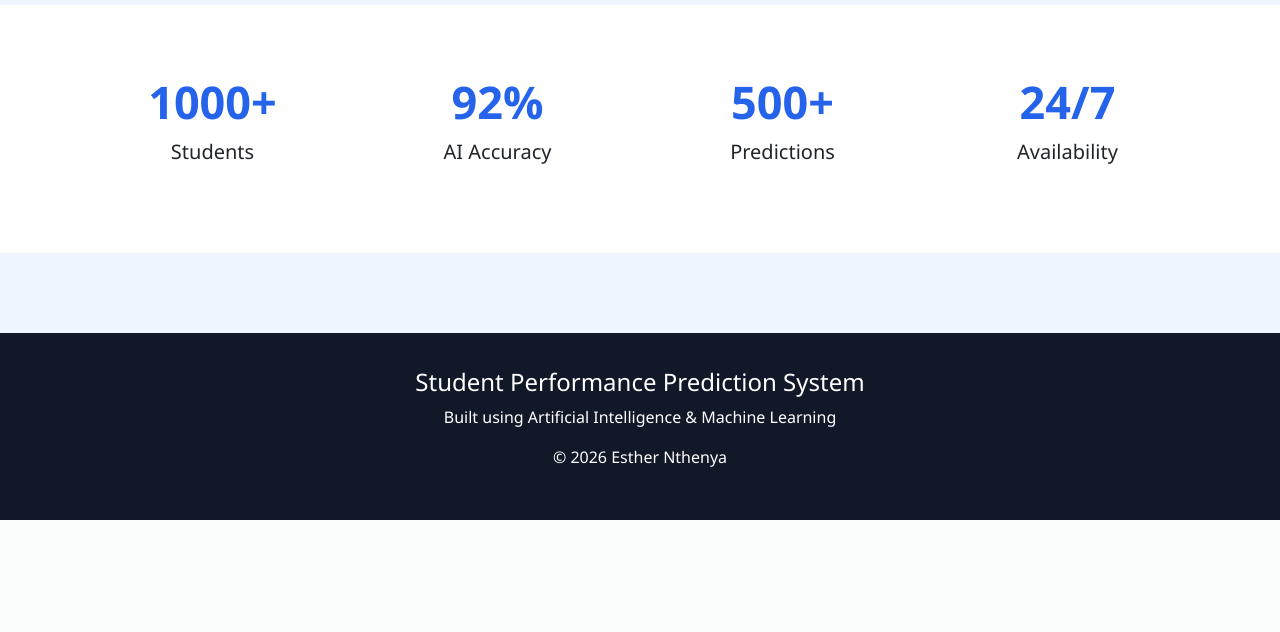
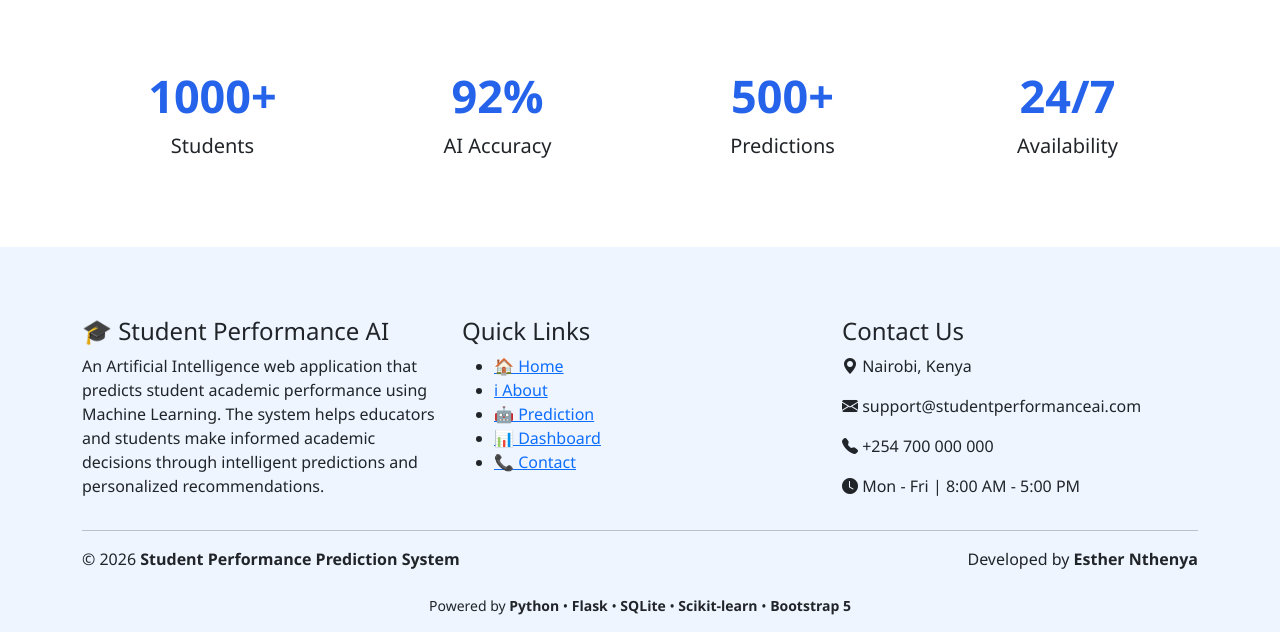
Before and after one commit to Essie537/AI-predictor, a Flask app: page / in a window 1280 px wide. Shown: the part 1267-1899 px from the top of the page. Before the commit the page ends 1787 px from the top, so only its background shows below. Run offline with Flask 3, Linux system fonts and the light colour scheme; parts of the project's set-up code (start-up, migrations or seed data) failed here and were passed over.

Commit message:
Update website

```diff
--- a/flask_app/static/style.css
+++ b/flask_app/static/style.css
@@ -156,21 +215,105 @@ color:#2563eb;
 
 font-size:20px;
 
+/* =====================================
+   FOOTER
+===================================== */
+
+.footer{
+
+background:#0f172a;
+
+color:#e2e8f0;
+
+padding:60px 0 25px;
+
+margin-top:80px;
+
 }
 
-/* ========================= */
+.footer h4{
 
-footer{
+color:#ffffff;
 
-background:#111827;
+font-weight:700;
 
-color:white;
+margin-bottom:20px;
 
-padding:35px;
+}
 
-text-align:center;
+.footer p{
 
-margin-top:80px;
+color:#cbd5e1;
+
+line-height:1.8;
+
+margin-bottom:10px;
+
+}
+
+.footer hr{
+
+border-color:rgba(255,255,255,.15);
+
+margin:35px 0;
+
+}
+
+.footer-links{
+
+list-style:none;
+
+padding:0;
+
+margin:0;
+
+}
+
+.footer-links li{
+
+margin-bottom:12px;
+
+}
+
+.footer-links a{
+
+color:#cbd5e1;
+
+text-decoration:none;
+
+transition:.3s;
+
+}
+
+.footer-links a:hover{
+
+color:#38bdf8;
+
+padding-left:8px;
+
+}
+
+.footer .text-center p{
+
+margin:6px 0;
+
+font-size:15px;
+
+}
+
+.footer i{
+
+color:#38bdf8;
+
+margin-right:8px;
+
+}
+
+.footer strong{
+
+color:#ffffff;
+
+}
 
 }
 
--- a/flask_app/templates/base.html
+++ b/flask_app/templates/base.html
@@ -5,23 +5,19 @@
 
     <meta charset="UTF-8">
 
-    <meta name="viewport"
-          content="width=device-width, initial-scale=1">
+    <meta name="viewport" content="width=device-width, initial-scale=1">
 
     <title>Student Performance AI</title>
 
-    <!-- Bootstrap -->
-
+    <!-- Bootstrap CSS -->
     <link href="https://cdn.jsdelivr.net/npm/bootstrap@5.3.3/dist/css/bootstrap.min.css"
           rel="stylesheet">
 
     <!-- Bootstrap Icons -->
-
     <link rel="stylesheet"
           href="https://cdn.jsdelivr.net/npm/bootstrap-icons@1.11.3/font/bootstrap-icons.min.css">
 
-    <!-- CSS -->
-
+    <!-- Custom CSS -->
     <link rel="stylesheet"
           href="{{ url_for('static', filename='style.css') }}">
 
@@ -29,7 +25,9 @@
 
 <body>
 
-<!-- ================= NAVBAR ================= -->
+<!-- ==========================
+        NAVIGATION BAR
+========================== -->
 
 <nav class="navbar navbar-expand-lg">
 
@@ -91,39 +89,168 @@ data-bs-target="#navbar">
 
 </nav>
 
-<!-- ================= CONTENT ================= -->
+<!-- ==========================
+        PAGE CONTENT
+========================== -->
 
 {% block content %}
 
 {% endblock %}
 
-<!-- ================= FOOTER ================= -->
+<!-- ==========================
+            FOOTER
+========================== -->
 
-<footer>
+<footer class="footer">
 
 <div class="container">
 
+<div class="row gy-4">
+
+<!-- About -->
+
+<div class="col-lg-4">
+
 <h4>
 
-Student Performance Prediction System
+🎓 Student Performance AI
 
 </h4>
 
 <p>
 
-Built using Artificial Intelligence & Machine Learning
+An Artificial Intelligence web application that predicts student academic
+performance using Machine Learning. The system helps educators and students
+make informed academic decisions through intelligent predictions and
+personalized recommendations.
+
+</p>
+
+</div>
+
+<!-- Quick Links -->
+
+<div class="col-lg-4">
+
+<h4>
+
+Quick Links
+
+</h4>
+
+<ul class="footer-links">
+
+<li><a href="/">🏠 Home</a></li>
+
+<li><a href="/about">ℹ About</a></li>
+
+<li><a href="/predict">🤖 Prediction</a></li>
+
+<li><a href="/dashboard">📊 Dashboard</a></li>
+
+<li><a href="/contact">📞 Contact</a></li>
+
+</ul>
+
+</div>
+
+<!-- Contact Information -->
+
+<div class="col-lg-4">
+
+<h4>
+
+Contact Us
+
+</h4>
+
+<p>
+
+<i class="bi bi-geo-alt-fill"></i>
+
+Nairobi, Kenya
 
 </p>
 
 <p>
 
-© 2026 Esther Nthenya
+<i class="bi bi-envelope-fill"></i>
+
+support@studentperformanceai.com
+
+</p>
+
+<p>
+
+<i class="bi bi-telephone-fill"></i>
+
++254 700 000 000
+
+</p>
+
+<p>
+
+<i class="bi bi-clock-fill"></i>
+
+Mon - Fri | 8:00 AM - 5:00 PM
 
 </p>
 
 </div>
 
+</div>
+
+<hr>
+
+<div class="row align-items-center">
+
+<div class="col-md-6">
+
+<p class="mb-0">
+
+© 2026 <strong>Student Performance Prediction System</strong>
+
+</p>
+
+</div>
+
+<div class="col-md-6 text-md-end">
+
+<p class="mb-0">
+
+Developed by <strong>Esther Nthenya</strong>
+
+</p>
+
+</div>
+
+</div>
+
+<div class="text-center mt-4">
+
+<p class="small">
+
+Powered by
+
+<strong>Python</strong> •
+
+<strong>Flask</strong> •
+
+<strong>SQLite</strong> •
+
+<strong>Scikit-learn</strong> •
+
+<strong>Bootstrap 5</strong>
+
+</p>
+
+</div>
+
+</div>
+
 </footer>
+
+<!-- Bootstrap JS -->
 
 <script src="https://cdn.jsdelivr.net/npm/bootstrap@5.3.3/dist/js/bootstrap.bundle.min.js"></script>
 
```
Also changed, not shown: other parts of flask_app/static/style.css (+61 -2 lines).
